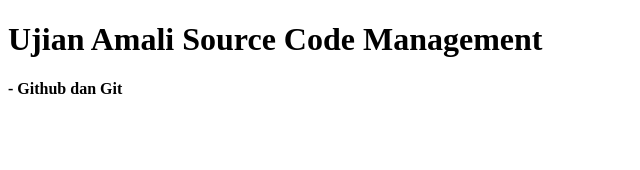
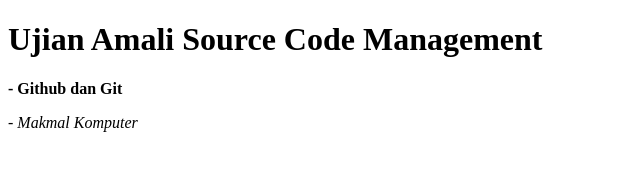
Before and after one commit to aliaatrhaziz/ujianscm, a plain HTML site: page amali.html in a window 1280 px wide. Shown: the whole page, without its empty margins (0-640 px from the left). Drawn offline with Linux system fonts and the light colour scheme.

Commit message:
Edit file amali.html (italic)

```diff
--- a/amali.html
+++ b/amali.html
@@ -14,5 +14,6 @@
 <body>
     <h1>Ujian Amali Source Code Management</h1>
     <p><b>- Github dan Git</b></p>
+    <p><i>- Makmal Komputer</i></p>
 </body>
 </html>
```
